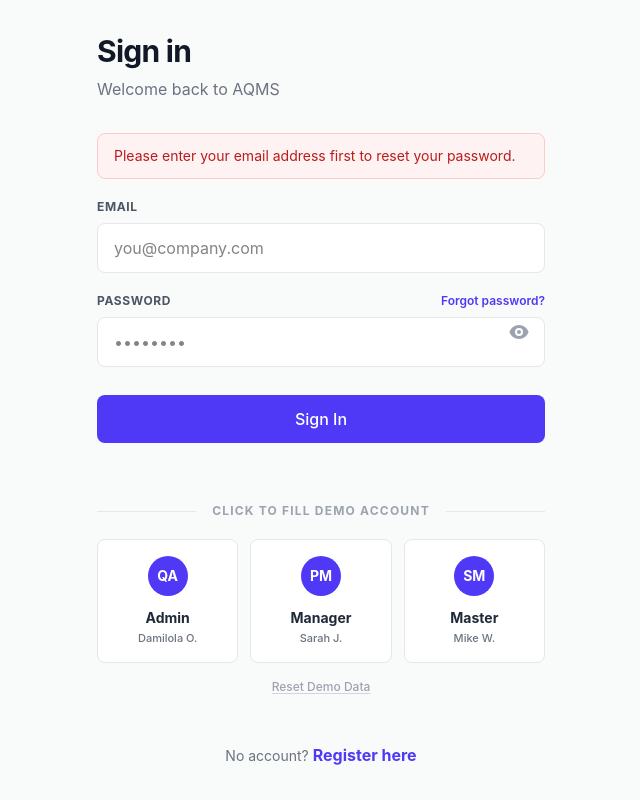
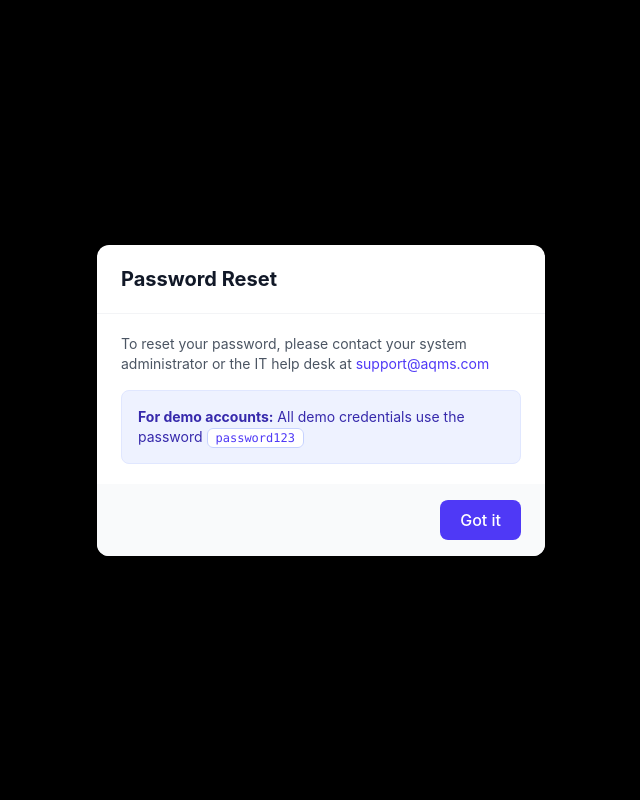
Before and after one commit to ProminenceFOD/agile_qa_management, a React (Vite) app: page / in a window 1280 px wide. Both pictures are taken after a click on the button "Forgot password?". Shown: the whole page, without its empty margins (319-959 px from the left). Built offline with nearby package versions, Linux system fonts and the light colour scheme; no server answers.

Commit message:
feat: replace forgot password notification with a detailed modal dialog

```diff
--- a/src/app/components/Login.tsx
+++ b/src/app/components/Login.tsx
@@ -14,6 +14,7 @@ export function Login({ onSwitchToSignup }: LoginProps) {
   const [loading, setLoading] = useState(false);
   const [showPassword, setShowPassword] = useState(false);
   const [showDemoMessage, setShowDemoMessage] = useState(false);
+  const [showResetModal, setShowResetModal] = useState(false);
   const [notification, setNotification] = useState({ isOpen: false, title: '', message: '', type: 'success' as const });
   const { login } = useAuth();
 
@@ -103,17 +104,7 @@ export function Login({ onSwitchToSignup }: LoginProps) {
   };
 
   const handleForgotPassword = () => {
-    if (!email) {
-      setError('Please enter your email address first to reset your password.');
-      return;
-    }
-    setError('');
-    setNotification({
-      isOpen: true,
-      title: 'Check your inbox',
-      message: `Password reset instructions have been sent to ${email}`,
-      type: 'success',
-    });
+    setShowResetModal(true);
   };
 
   return (
@@ -296,6 +287,36 @@ export function Login({ onSwitchToSignup }: LoginProps) {
         message={notification.message}
         type={notification.type}
       />
+      {/* Password Reset Modal */}
+      {showResetModal && (
+        <div className="fixed inset-0 z-50 flex items-center justify-center p-4">
+          <div className="fixed inset-0 bg-black bg-opacity-50 transition-opacity" onClick={() => setShowResetModal(false)}></div>
+          <div className="bg-white rounded-xl shadow-xl w-full max-w-md overflow-hidden relative z-10 transform transition-all">
+            <div className="px-6 py-5 border-b border-gray-100">
+              <h3 className="text-xl font-bold text-gray-900">Password Reset</h3>
+            </div>
+            <div className="px-6 py-5 space-y-4">
+              <p className="text-gray-600 text-sm">
+                To reset your password, please contact your system administrator or the IT help desk at <a href="mailto:support@aqms.com" className="text-indigo-600 hover:underline">support@aqms.com</a>
+              </p>
+              <div className="bg-indigo-50 rounded-lg p-4 border border-indigo-100">
+                <p className="text-sm text-indigo-800">
+                  <span className="font-bold">For demo accounts:</span> All demo credentials use the password <code className="bg-white px-2 py-0.5 rounded text-indigo-600 font-mono text-xs border border-indigo-200">password123</code>
+                </p>
+              </div>
+            </div>
+            <div className="px-6 py-4 bg-gray-50 flex justify-end">
+              <button
+                type="button"
+                onClick={() => setShowResetModal(false)}
+                className="bg-indigo-600 text-white px-5 py-2 rounded-lg font-medium hover:bg-indigo-700 transition-colors focus:outline-none focus:ring-2 focus:ring-offset-2 focus:ring-indigo-500"
+              >
+                Got it
+              </button>
+            </div>
+          </div>
+        </div>
+      )}
     </div>
   );
-}
+};
```
